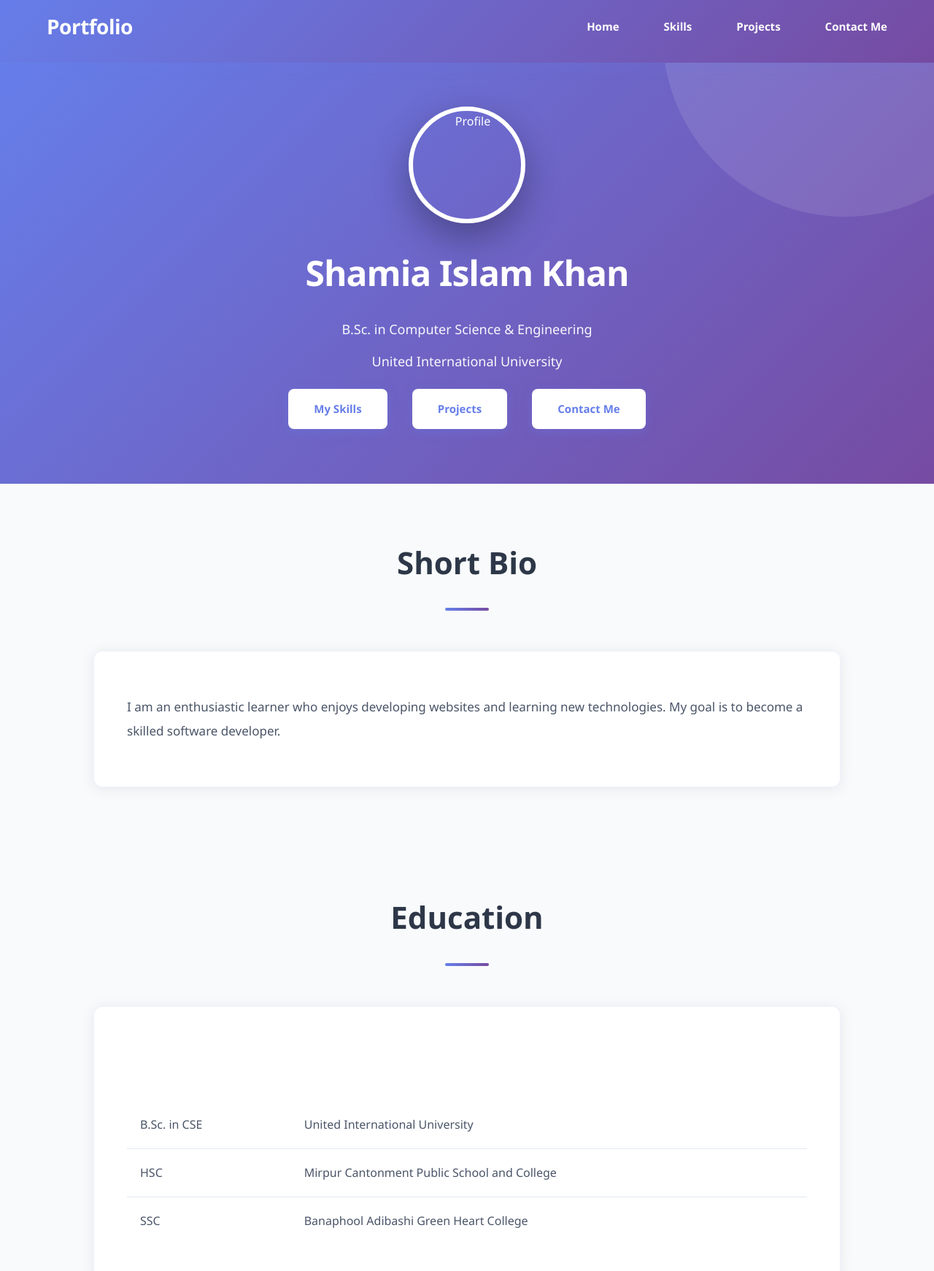
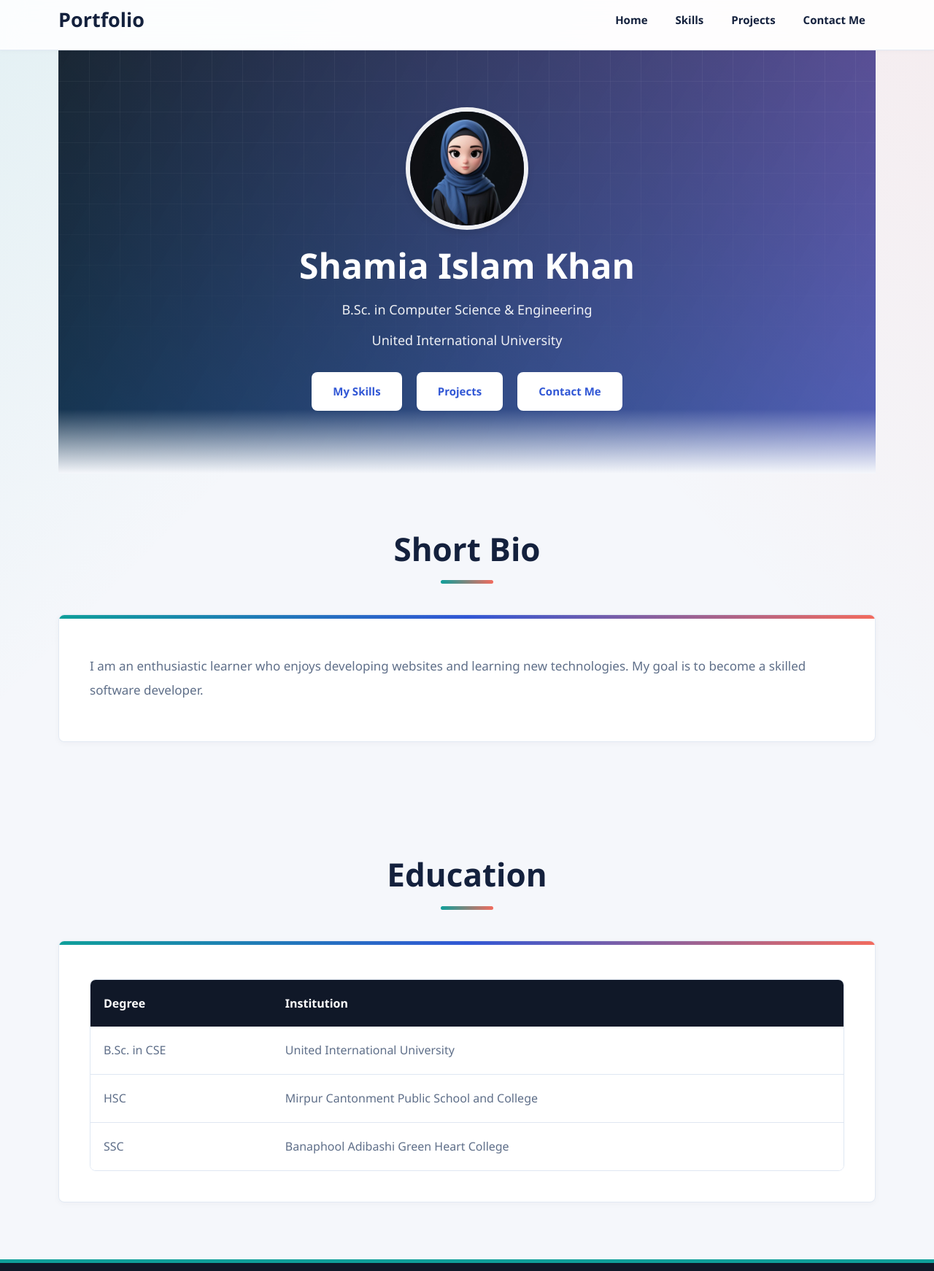
Before and after one commit to ShamiaIslamKhan/Portfolio, a plain HTML site: page index.html in a window 1280 px wide. Shown: the part 13-1755 px from the top of the page at 73% size. Drawn offline with Linux system fonts and the light colour scheme.

Commit message:
add new files

```diff
--- a/index.html
+++ b/index.html
@@ -23,7 +23,7 @@
 
 <section class="hero" id="home">
 
-    <img src="profile.jpg" alt="Profile">
+    <img src="image.jpg" alt="Profile">
 
     <h1>Shamia Islam Khan</h1>
 
--- a/style.css
+++ b/style.css
@@ -4,42 +4,63 @@
     box-sizing:border-box;
 }
 
+:root{
+    --ink:#14213d;
+    --muted:#5f6f89;
+    --paper:#ffffff;
+    --soft:#f5f7fb;
+    --line:#dfe7f2;
+    --teal:#0f9f9a;
+    --coral:#f26b5e;
+    --blue:#3157d5;
+    --navy:#101828;
+    --shadow:0 2px 8px rgba(20,33,61,0.035);
+}
+
+html{
+    scroll-behavior:smooth;
+}
+
 body{
-    background:#f8fafb;
-    color:#2d3748;
+    background:
+        linear-gradient(135deg, rgba(15,159,154,0.08), transparent 32%),
+        linear-gradient(225deg, rgba(242,107,94,0.08), transparent 34%),
+        var(--soft);
+    color:var(--ink);
     line-height:1.8;
     font-family:'Segoe UI', Tahoma, Geneva, Verdana, sans-serif;
 }
 
 header{
-    background:linear-gradient(135deg, #667eea 0%, #764ba2 100%);
+    background:rgba(255,255,255,0.86);
     position:sticky;
     top:0;
     z-index:1000;
-    box-shadow:0 4px 20px rgba(102, 126, 234, 0.15);
-    transition:all 0.3s ease;
+    box-shadow:0 1px 6px rgba(20,33,61,0.03);
+    backdrop-filter:blur(16px);
+    border-bottom:1px solid rgba(223,231,242,0.85);
 }
 
 nav{
-    width:90%;
+    width:min(1120px, 90%);
     margin:auto;
     display:flex;
     justify-content:space-between;
     align-items:center;
-    padding:18px 0;
+    padding:16px 0;
 }
 
 .logo{
-    color:white;
-    font-size:28px;
-    font-weight:700;
-    letter-spacing:-0.5px;
+    color:var(--ink);
+    font-size:27px;
+    font-weight:800;
+    letter-spacing:0;
 }
 
 nav ul{
     list-style:none;
     display:flex;
-    gap:40px;
+    gap:10px;
 }
 
 nav ul li{
@@ -47,32 +68,27 @@ nav ul li{
 }
 
 nav ul li a{
-    color:white;
+    color:var(--ink);
     text-decoration:none;
-    font-weight:600;
+    font-weight:700;
     font-size:15px;
-    transition:all 0.3s ease;
+    transition:all 0.25s ease;
     position:relative;
+    display:inline-flex;
+    align-items:center;
+    min-height:40px;
+    padding:8px 14px;
+    border-radius:8px;
 }
 
-nav ul li a::after{
-    content:'';
-    position:absolute;
-    bottom:-5px;
-    left:0;
-    width:0;
-    height:2px;
-    background:white;
-    transition:width 0.3s ease;
-}
-
-nav ul li a:hover::after{
-    width:100%;
+nav ul li a:hover{
+    color:var(--blue);
+    background:#eef4ff;
+    text-decoration:none;
 }
 
 .hero{
-    min-height:50vh;
-    background:linear-gradient(135deg, #667eea 0%, #764ba2 100%);
+    min-height:58vh;
     color:white;
     display:flex;
     flex-direction:column;
@@ -81,73 +97,98 @@ nav ul li a:hover::after{
     text-align:center;
     position:relative;
     overflow:hidden;
-    padding:60px 20px;
+    padding:78px 20px 86px;
+    background:
+        linear-gradient(120deg, rgba(16,24,40,0.88), rgba(49,87,213,0.72)),
+        linear-gradient(45deg, var(--teal), var(--coral));
 }
 
 .hero::before{
     content:'';
     position:absolute;
-    top:-50%;
-    right:-10%;
-    width:500px;
-    height:500px;
-    background:rgba(255,255,255,0.1);
-    border-radius:50%;
+    inset:0;
+    background-image:
+        linear-gradient(rgba(255,255,255,0.08) 1px, transparent 1px),
+        linear-gradient(90deg, rgba(255,255,255,0.08) 1px, transparent 1px);
+    background-size:42px 42px;
+    mask-image:linear-gradient(to bottom, rgba(0,0,0,0.65), transparent 82%);
+}
+
+.hero::after{
+    content:'';
+    position:absolute;
+    inset:auto 0 0;
+    height:88px;
+    background:linear-gradient(to bottom, transparent, var(--soft));
 }
 
 .hero img{
-    width:160px;
-    height:160px;
+    width:168px;
+    height:168px;
     border-radius:50%;
-    border:6px solid white;
-    margin-bottom:25px;
-    box-shadow:0 20px 50px rgba(0,0,0,0.3);
-    transition:transform 0.3s ease;
+    border:6px solid rgba(255,255,255,0.92);
+    margin-bottom:24px;
+    box-shadow:0 4px 10px rgba(0,0,0,0.1);
+    transition:transform 0.3s ease, box-shadow 0.3s ease;
+    position:relative;
+    z-index:1;
+    object-fit:cover;
+}
+
+.hero img:hover{
+    transform:translateY(-4px) scale(1.03);
+    box-shadow:0 6px 14px rgba(0,0,0,0.11);
+}
+
+.hero h1{
+    font-size:clamp(30px, 4.6vw, 48px);
+    line-height:1.05;
+    font-weight:800;
+    margin-bottom:14px;
+    position:relative;
+    z-index:1;
+    letter-spacing:0;
+}
+
+.hero p{
+    font-size:18px;
+    margin:5px 0;
+    position:relative;
+    z-index:1;
+    opacity:0.92;
+    font-weight:500;
+}
+
+.hero div{
     position:relative;
     z-index:1;
 }
 
-.hero img:hover{
-    transform:scale(1.05);
-}
-
-.hero h1{
-    font-size:48px;
-    font-weight:700;
-    margin-bottom:12px;
-    position:relative;
-    z-index:1;
-    letter-spacing:-1px;
-}
-
-.hero p{
-    font-size:18px;
-    margin:6px 0;
-    position:relative;
-    z-index:1;
-    opacity:0.95;
-    font-weight:300;
-}
-
 .btn{
-    display:inline-block;
-    background:white;
-    color:#667eea;
-    padding:14px 35px;
-    margin:15px;
+    display:inline-flex;
+    align-items:center;
+    justify-content:center;
+    min-height:48px;
+    background:var(--paper);
+    color:var(--blue);
+    padding:12px 28px;
+    margin:22px 8px 0;
     text-decoration:none;
     border-radius:8px;
-    font-weight:600;
+    font-weight:800;
     font-size:15px;
-    transition:all 0.3s ease;
-    box-shadow:0 4px 15px rgba(102, 126, 234, 0.3);
+    transition:all 0.25s ease;
+    box-shadow:0 1px 3px rgba(16,24,40,0.035);
     cursor:pointer;
+    border:1px solid rgba(255,255,255,0.7);
 }
 
 .btn:hover{
-    transform:translateY(-2px);
-    box-shadow:0 8px 25px rgba(102, 126, 234, 0.4);
-    background:rgba(255,255,255,0.95);
+    transform:translateY(-3px);
+    box-shadow:0 2px 5px rgba(16,24,40,0.045);
+    color:var(--teal);
+    background:#ffffff;
+    text-decoration:none;
 }
 
 .btn:active{
@@ -155,46 +196,64 @@ nav ul li a:hover::after{
 }
 
 section{
-    padding:70px 10%;
+    width:min(1120px, 90%);
+    margin:auto;
+    padding:78px 0;
+}
+
+section:nth-of-type(even){
+    position:relative;
 }
 
 h2{
     text-align:center;
-    margin-bottom:55px;
-    color:#2d3748;
-    font-size:42px;
-    font-weight:700;
+    margin-bottom:42px;
+    color:var(--ink);
+    font-size:clamp(30px, 5vw, 44px);
+    line-height:1.15;
+    font-weight:800;
     position:relative;
 }
 
 h2::after{
     content:'';
     display:block;
-    width:60px;
-    height:4px;
-    background:linear-gradient(90deg, #667eea, #764ba2);
-    margin:25px auto 0;
-    border-radius:2px;
+    width:72px;
+    height:5px;
+    background:linear-gradient(90deg, var(--teal), var(--coral));
+    margin:18px auto 0;
+    border-radius:999px;
 }
 
 .card{
-    background:white;
-    padding:45px;
-    border-radius:12px;
-    box-shadow:0 2px 20px rgba(0,0,0,0.08);
-    transition:all 0.3s ease;
-    border:1px solid rgba(102, 126, 234, 0.1);
+    background:rgba(255,255,255,0.92);
+    padding:42px;
+    border-radius:8px;
+    box-shadow:var(--shadow);
+    transition:transform 0.25s ease, box-shadow 0.25s ease, border-color 0.25s ease;
+    border:1px solid rgba(223,231,242,0.9);
+    position:relative;
+    overflow:hidden;
+}
+
+.card::before{
+    content:'';
+    position:absolute;
+    inset:0 0 auto;
+    height:5px;
+    background:linear-gradient(90deg, var(--teal), var(--blue), var(--coral));
 }
 
 .card:hover{
     transform:translateY(-5px);
-    box-shadow:0 10px 40px rgba(102, 126, 234, 0.15);
+    box-shadow:0 3px 10px rgba(20,33,61,0.04);
+    border-color:rgba(49,87,213,0.22);
 }
 
 .card p{
     font-size:17px;
-    margin:15px 0;
-    color:#4a5568;
+    margin:12px 0;
+    color:var(--muted);
     line-height:1.9;
 }
 
@@ -202,133 +261,145 @@ h2::after{
     display:flex;
     justify-content:center;
     flex-wrap:wrap;
-    gap:20px;
+    gap:14px;
 }
 
 .skill{
-    background:linear-gradient(135deg, #667eea 0%, #764ba2 100%);
-    color:white;
-    padding:16px 32px;
-    border-radius:25px;
-    font-weight:600;
+    background:#ffffff;
+    color:var(--ink);
+    padding:14px 22px;
+    border-radius:8px;
+    font-weight:800;
     font-size:16px;
-    transition:all 0.3s ease;
-    box-shadow:0 4px 15px rgba(102, 126, 234, 0.3);
+    transition:all 0.25s ease;
+    box-shadow:0 1px 5px rgba(20,33,61,0.03);
     cursor:default;
+    border:1px solid var(--line);
 }
 
 .skill:hover{
     transform:translateY(-3px);
-    box-shadow:0 8px 25px rgba(102, 126, 234, 0.4);
+    color:var(--blue);
+    border-color:rgba(49,87,213,0.28);
+    box-shadow:0 2px 7px rgba(20,33,61,0.035);
 }
 
 table{
     width:100%;
-    border-collapse:collapse;
-    margin-top:20px;
-}
-
-table thead{
-    background:linear-gradient(135deg, #667eea 0%, #764ba2 100%);
+    border-collapse:separate;
+    border-spacing:0;
+    margin-top:10px;
+    overflow:hidden;
+    border-radius:8px;
+    border:1px solid var(--line);
 }
 
 table th{
     color:white;
+    background:var(--navy);
     padding:18px;
     text-align:left;
-    font-weight:600;
+    font-weight:800;
     font-size:16px;
 }
 
 table td{
     padding:18px;
-    border-bottom:1px solid #e2e8f0;
-    color:#4a5568;
+    border-bottom:1px solid var(--line);
+    color:var(--muted);
     font-size:16px;
+    background:white;
 }
 
-table tbody tr{
+table tr{
     transition:background 0.2s ease;
 }
 
-table tbody tr:hover{
-    background:#f7fafc;
+table tr:hover td{
+    background:#f8fbff;
 }
 
-table tbody tr:last-child td{
+table tr:last-child td{
     border-bottom:none;
 }
 
 footer{
-    background:linear-gradient(135deg, #667eea 0%, #764ba2 100%);
+    background:var(--navy);
     color:white;
     text-align:center;
-    padding:35px;
-    font-weight:500;
-    font-size:16px;
+    padding:32px 20px;
+    font-weight:600;
+    font-size:15px;
+    border-top:5px solid var(--teal);
 }
 
 h3{
-    color:#2d3748;
-    margin:35px 0 20px;
+    color:var(--ink);
+    margin:24px 0 14px;
     font-size:28px;
-    font-weight:700;
+    line-height:1.25;
+    font-weight:800;
 }
 
-ul{
+section ul{
     list-style:none;
 }
 
-ul li{
-    padding:16px 0;
-    color:#4a5568;
-    transition:color 0.2s ease;
-    border-left:3px solid transparent;
-    padding-left:18px;
+section ul li{
+    padding:13px 0 13px 18px;
+    color:var(--muted);
+    transition:all 0.2s ease;
+    border-left:3px solid var(--line);
     margin-left:0;
     font-size:17px;
 }
 
-ul li:hover{
-    color:#667eea;
-    border-left-color:#667eea;
+section ul li:hover{
+    color:var(--blue);
+    border-left-color:var(--coral);
+    background:linear-gradient(90deg, rgba(242,107,94,0.08), transparent);
 }
 
 a{
-    color:#667eea;
+    color:var(--blue);
     text-decoration:none;
-    transition:all 0.3s ease;
+    transition:all 0.25s ease;
+    font-weight:700;
 }
 
 a:hover{
-    color:#764ba2;
+    color:var(--teal);
     text-decoration:underline;
 }
 
 p strong{
-    color:#2d3748;
-    font-weight:700;
+    color:var(--ink);
+    font-weight:800;
 }
 
 @media(max-width:768px){
     nav{
         flex-direction:column;
-        gap:20px;
+        gap:14px;
+        width:min(94%, 1120px);
+        padding:14px 0;
     }
 
     nav ul{
         flex-wrap:wrap;
         justify-content:center;
-        gap:15px;
+        gap:8px;
+    }
+
+    nav ul li a{
+        min-height:36px;
+        padding:7px 10px;
+        font-size:14px;
     }
 
     .hero{
         min-height:auto;
-        padding:50px 20px;
-    }
-
-    .hero h1{
-        font-size:36px;
+        padding:56px 18px 72px;
     }
 
     .hero p{
@@ -336,22 +407,22 @@ p strong{
     }
 
     .hero img{
-        width:140px;
-        height:140px;
-        margin-bottom:20px;
+        width:138px;
+        height:138px;
+        margin-bottom:18px;
     }
 
     section{
-        padding:60px 5%;
+        width:90%;
+        padding:58px 0;
     }
 
     h2{
-        font-size:32px;
-        margin-bottom:40px;
+        margin-bottom:32px;
     }
 
     .card{
-        padding:30px;
+        padding:30px 22px;
     }
 
     .card p{
@@ -359,33 +430,41 @@ p strong{
     }
 
     .btn{
-        padding:12px 25px;
-        margin:10px 5px;
+        width:100%;
+        max-width:260px;
+        padding:12px 18px;
+        margin:14px 5px 0;
         font-size:14px;
     }
 
     .skills-list{
-        gap:12px;
+        gap:10px;
     }
 
     .skill{
-        padding:12px 20px;
+        padding:12px 16px;
         font-size:14px;
     }
 
-    table th, table td{
+    table{
+        display:block;
+        overflow-x:auto;
+        white-space:nowrap;
+    }
+
+    table th,
+    table td{
         padding:14px;
         font-size:14px;
     }
 
     h3{
         font-size:22px;
-        margin:25px 0 15px;
+        margin:20px 0 12px;
     }
 
-    ul li{
-        padding:12px 0;
-        padding-left:15px;
+    section ul li{
+        padding:11px 0 11px 14px;
         font-size:15px;
     }
 }
```
Also changed, not shown: contact.html (+1 -1 lines), projects.html (+2 -2 lines), skills.html (+1 -1 lines), image.jpg (added).
